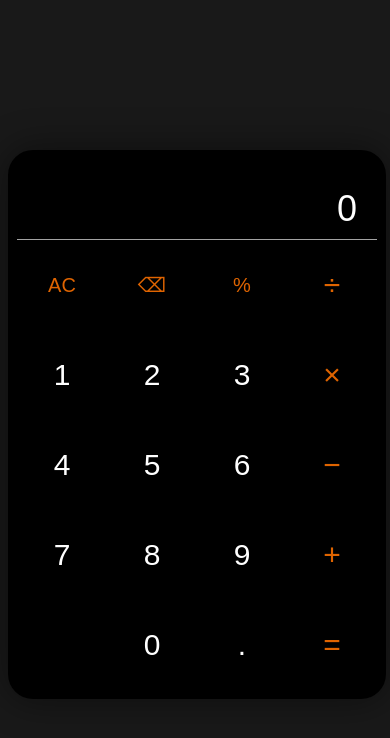
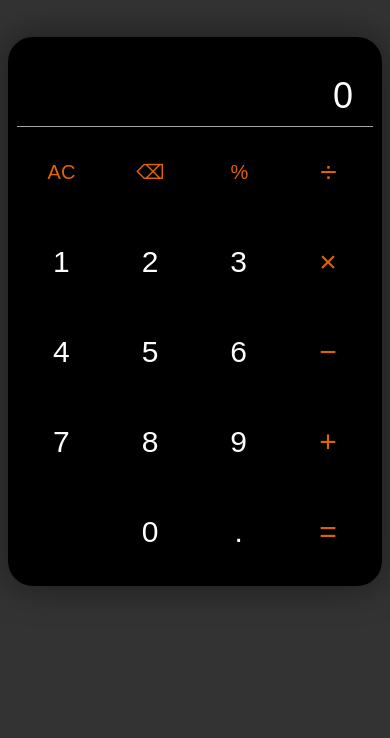
Before and after one commit to Ricardo-Santoyo/calculator, a plain HTML site: page index.html in a window 390 px wide. Drawn offline with Linux system fonts and the light colour scheme.

Commit message:
made calculator responsive

```diff
--- a/index.html
+++ b/index.html
@@ -3,6 +3,7 @@
 <head>
     <title>Calculator</title>
     <meta charset="UTF-8"/>
+    <meta name="viewport" content="width=device-width, initial-scale=1.0">
     <link rel="stylesheet"
     href="styles.css">
 </head>
--- a/styles.css
+++ b/styles.css
@@ -1,13 +1,13 @@
 body {
-    background-color:rgb(25, 25, 25);
+    background-color:#333;
 }
 
 #content {
     display: block;
     text-align: center;
-    width: 360px;
+    max-width: 360px;
     margin: auto;
-    margin-top: 150px;
+    margin-top: 10%;
     box-shadow: rgba(0, 0, 0, 0.4) 0px 0px 36px 3px;
     border: 9px solid;
     border-radius: 25px;
@@ -25,13 +25,13 @@ body {
 
 #numpad {
     display: grid;
-    grid-template-columns: repeat(3, 90px);
+    grid-template-columns: repeat(3, 1fr);
     grid-template-rows: repeat(4, 90px);
 }
 
 #containerHorizontal {
     display: grid;
-    grid-template-columns: repeat(4, 90px);
+    grid-template-columns: repeat(4, 1fr);
     grid-template-rows: repeat(1, 90px);
 }
 
@@ -134,3 +134,12 @@ body {
 [id= '=']:focus {
     outline: none;
 }
+
+@media (max-width:350px) {
+    #containerVertical {
+        float: none;
+        flex-direction: row;
+        height: 90px;
+        width: 100%;
+    }
+}
```
